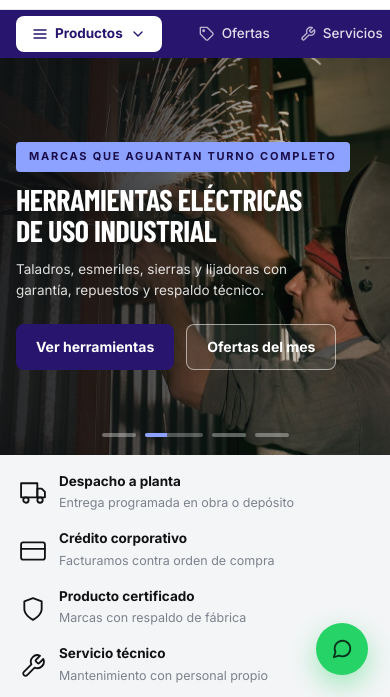
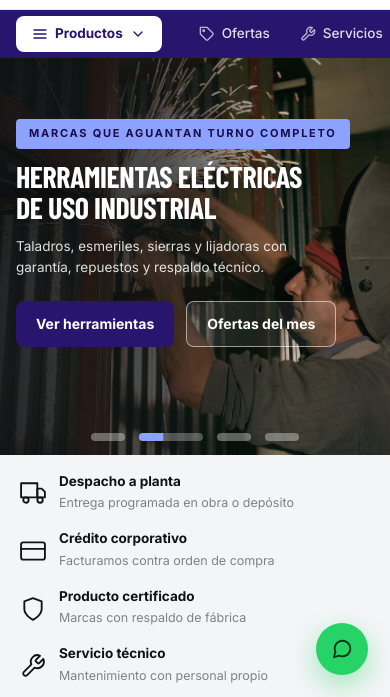
Before and after one commit to soyrick/conforca, a website: page public/index.html in a window 390 px wide. Shown: the part 147-844 px from the top of the page. Drawn offline with nearby package versions, Linux system fonts and the light colour scheme; a web font is replaced by a local one.

Commit message:
fix: las flechas del hero ya no tapan el contenido en movil
Las flechas se revelan con `.hero:hover` y en tactil ese estado se queda
pegado tras el primer toque, asi que quedaban sobre el h1 y los botones
sin forma de apagarlas. Se ocultan donde no hay puntero real (`hover:
none`, que tambien cubre tablets tactiles anchas) y por debajo de 560px,
donde el margen de la flecha ya cae dentro del texto.

Al quedar los puntos como unica navegacion manual, suben de 4px a 8px de
alto y se separan mas.

Ademas, a 375px los dos botones del hero se envuelven en dos filas y el
bloque de texto llegaba a pisar los puntos: se reserva esa banda con
padding-bottom en .hero-texto, que al centrar en vertical sube el
contenido en vez de invadirla.

```diff
--- a/public/styles.css
+++ b/public/styles.css
@@ -565,6 +565,24 @@ h1, h2, h3, h4 {
 @keyframes barra-punto { from { transform: scaleX(0); } to { transform: scaleX(1); } }
 .hero:hover .hero-punto.activo::after { animation-play-state: paused; }
 
+/* Las flechas se revelan con `.hero:hover`, y en un dispositivo táctil el hover
+   se queda pegado después del primer toque: aparecían sobre el h1 y los botones
+   y ya no se iban. La causa no es el ancho de pantalla sino la falta de puntero
+   real —una tablet táctil de 900px tiene el mismo problema—, así que el corte va
+   por `hover: none`. El `max-width` cubre aparte el caso con ratón: por debajo
+   de 560px el margen de 18px de la flecha ya cae dentro del texto.
+   Los puntos de abajo siguen navegando y no tapan nada. */
+@media (hover: none), (max-width: 560px) {
+  .hero-flecha { display: none; }
+
+  /* Al quedar como única navegación manual, los puntos crecen y se separan para
+     poder tocarlos con el pulgar. Siguen por debajo de los 24px que pide la WCAG
+     para objetivos táctiles: agrandarlos más deforma la barra de progreso. */
+  .hero-puntos { bottom: 14px; gap: 14px; }
+  .hero-punto { height: 8px; }
+  .hero-punto.activo { width: 64px; }
+}
+
 /* =========================================================
    FRANJA DE CONFIANZA
    ========================================================= */
@@ -1038,6 +1056,12 @@ h1, h2, h3, h4 {
   /* Con el hero más alto ya entra la bajada: antes la escondía por falta de
      espacio, y dejarla fuera ahora solo generaba un hueco vacío. */
   .hero { height: clamp(360px, 47vh, 450px); }
+  /* Los dos botones no entran en una fila a este ancho y se envuelven, así que
+     el bloque de texto crece hasta meterse en la franja de puntos. El padding
+     reserva esa banda: como .hero-texto centra en vertical, el contenido sube
+     en vez de invadirla. Va acá y no en el corte por hover porque la causa es
+     el ancho, no el tipo de puntero. */
+  .hero-texto { padding-bottom: 46px; }
   .hero-texto p {
     font-size: 13.5px; margin: 12px 0 22px; max-width: 34ch;
     display: -webkit-box; -webkit-line-clamp: 3; -webkit-box-orient: vertical; overflow: hidden;
```
